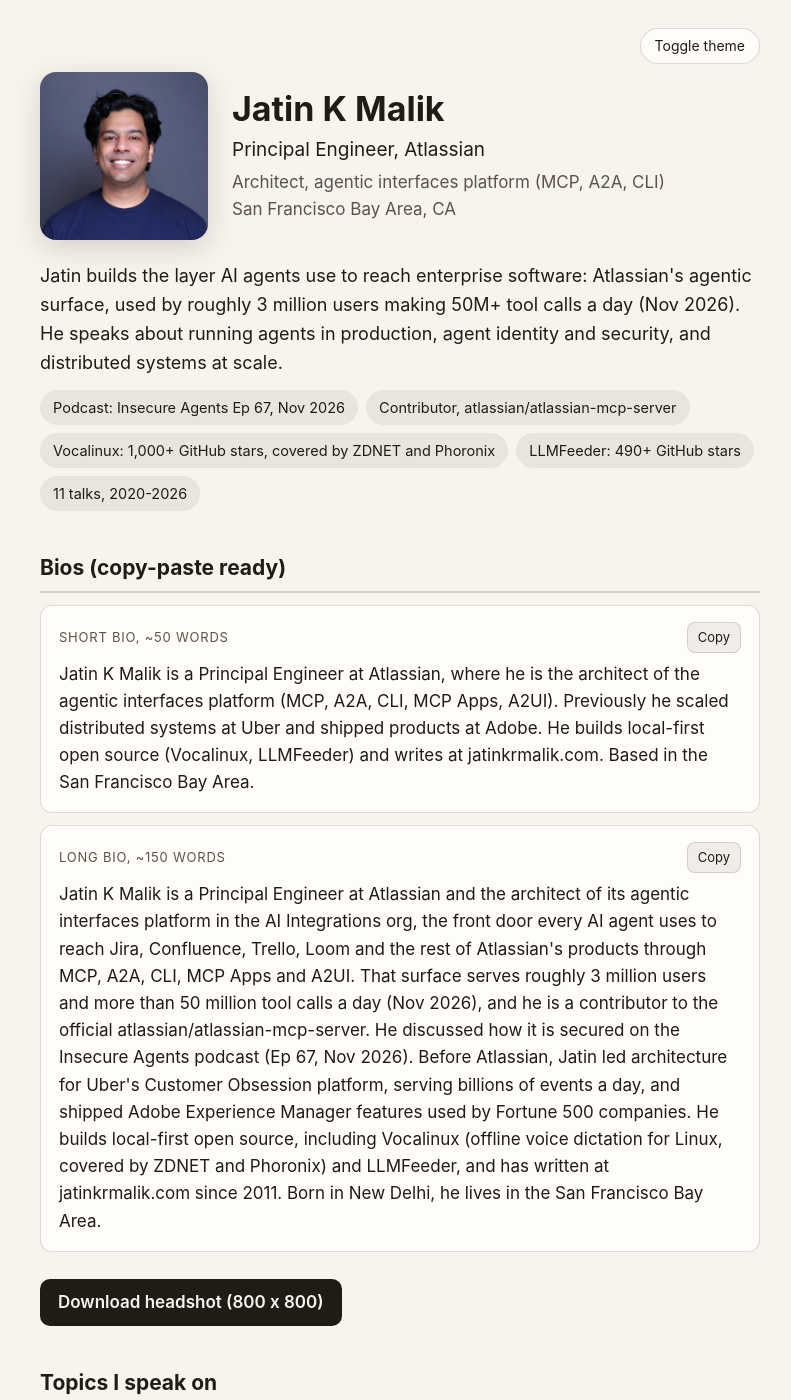
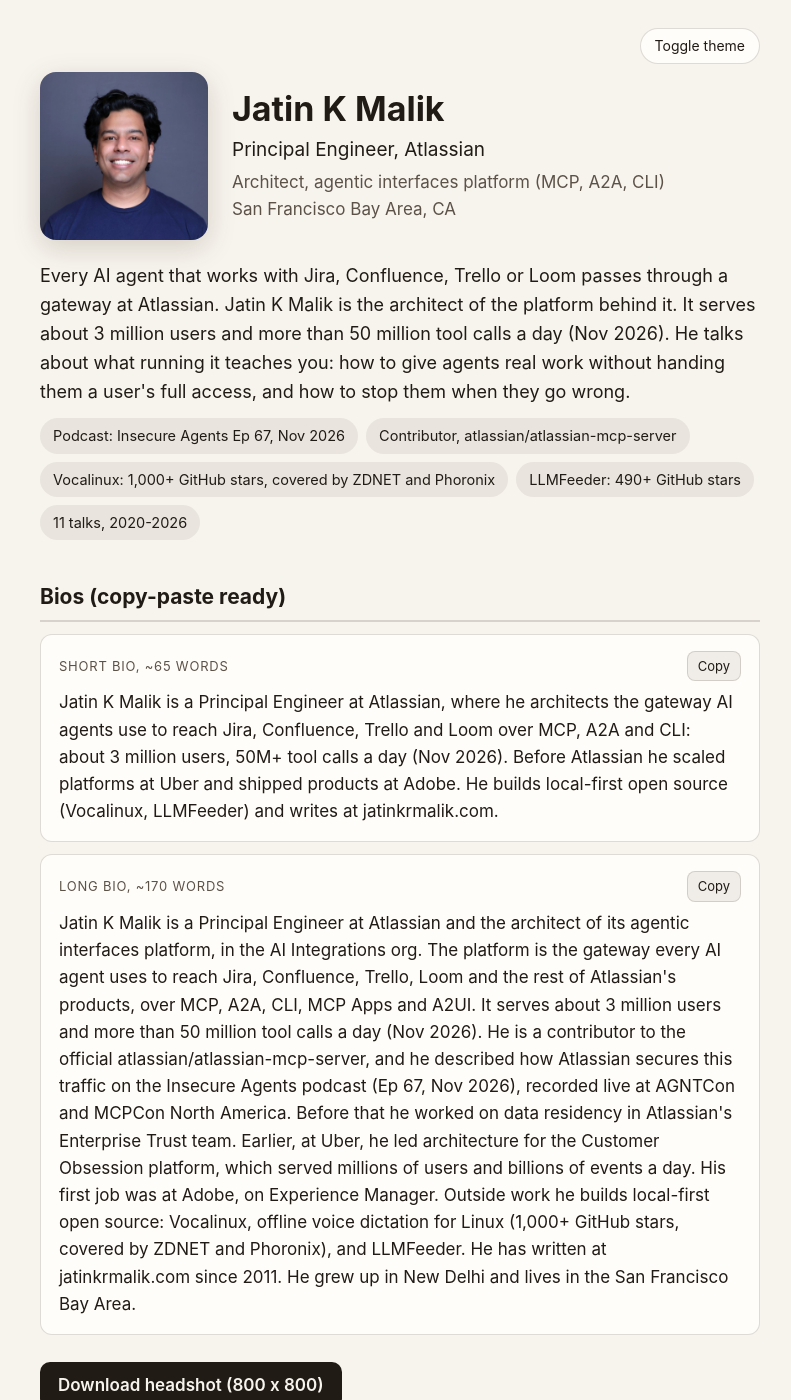
Before and after one commit to jatinkrmalik/j47.in, a Jekyll site: the page kit/index.html, which Jekyll copies as it is, in a window 1280 px wide and 1400 px high. Shown: the whole window, without its empty margins (240-1031 px from the left). Built offline with Jekyll 4.4.1, drawn with Linux system fonts in a browser that asks for light colours.

Commit message:
Kit: sharper pitch and bios
Lead with the gateway framing and the scale (about 3M users, 50M+
tool calls a day, Nov 2026) instead of a job summary. New pitch,
short bio (~65 words) and long bio (~170 words); meta, OG and Twitter
descriptions now use the new one-line description.

```diff
--- a/kit/index.html
+++ b/kit/index.html
@@ -4,17 +4,17 @@
   <meta charset="utf-8">
   <meta name="viewport" content="width=device-width, initial-scale=1, viewport-fit=cover">
   <meta name="color-scheme" content="light dark">
-  <meta name="description" content="Speaker media kit for Jatin K Malik, Principal Engineer at Atlassian: bios, headshot, talk topics, past talks and contact.">
+  <meta name="description" content="Principal Engineer at Atlassian. Jatin K Malik architects the gateway every AI agent uses to reach Jira, Confluence, Trello and Loom: about 3 million users and 50M+ tool calls a day, as of Nov 2026. Speaker media kit: bios, headshot, talk topics, past talks and contact.">
   <link rel="icon" href="data:,">
   <title>Jatin K Malik - Speaker Media Kit</title>
   <meta property="og:title" content="Jatin K Malik - Speaker Media Kit">
-  <meta property="og:description" content="Bios, headshot, talk topics and past talks for Jatin K Malik, Principal Engineer at Atlassian, architect of its agentic interfaces platform.">
+  <meta property="og:description" content="Principal Engineer at Atlassian. Jatin K Malik architects the gateway every AI agent uses to reach Jira, Confluence, Trello and Loom: about 3 million users and 50M+ tool calls a day, as of Nov 2026. Bios, headshot, talk topics and past talks.">
   <meta property="og:image" content="https://j47.in/kit/headshot.jpg">
   <meta property="og:url" content="https://j47.in/kit/">
   <meta property="og:type" content="profile">
   <meta name="twitter:card" content="summary">
   <meta name="twitter:title" content="Jatin K Malik - Speaker Media Kit">
-  <meta name="twitter:description" content="Bios, headshot, talk topics and past talks. Principal Engineer at Atlassian, agentic interfaces platform architect.">
+  <meta name="twitter:description" content="Principal Engineer at Atlassian. Jatin K Malik architects the gateway every AI agent uses to reach Jira, Confluence, Trello and Loom: about 3 million users and 50M+ tool calls a day, as of Nov 2026.">
   <meta name="twitter:image" content="https://j47.in/kit/headshot.jpg">
   <script>
     (function () {
@@ -128,7 +128,7 @@
       </div>
     </header>
 
-    <p class="pitch">Jatin builds the layer AI agents use to reach enterprise software: Atlassian's agentic surface, used by roughly 3 million users making 50M+ tool calls a day (Nov 2026). He speaks about running agents in production, agent identity and security, and distributed systems at scale.</p>
+    <p class="pitch">Every AI agent that works with Jira, Confluence, Trello or Loom passes through a gateway at Atlassian. Jatin K Malik is the architect of the platform behind it. It serves about 3 million users and more than 50 million tool calls a day (Nov 2026). He talks about what running it teaches you: how to give agents real work without handing them a user's full access, and how to stop them when they go wrong.</p>
 
     <ul class="proof">
       <li>Podcast: Insecure Agents Ep 67, Nov 2026</li>
@@ -141,13 +141,13 @@
     <h2>Bios (copy-paste ready)</h2>
 
     <div class="card">
-      <div class="card-head"><span>Short bio, ~50 words</span><button class="copy" type="button" data-copy="bio-short">Copy</button></div>
-      <p id="bio-short">Jatin K Malik is a Principal Engineer at Atlassian, where he is the architect of the agentic interfaces platform (MCP, A2A, CLI, MCP Apps, A2UI). Previously he scaled distributed systems at Uber and shipped products at Adobe. He builds local-first open source (Vocalinux, LLMFeeder) and writes at jatinkrmalik.com. Based in the San Francisco Bay Area.</p>
+      <div class="card-head"><span>Short bio, ~65 words</span><button class="copy" type="button" data-copy="bio-short">Copy</button></div>
+      <p id="bio-short">Jatin K Malik is a Principal Engineer at Atlassian, where he architects the gateway AI agents use to reach Jira, Confluence, Trello and Loom over MCP, A2A and CLI: about 3 million users, 50M+ tool calls a day (Nov 2026). Before Atlassian he scaled platforms at Uber and shipped products at Adobe. He builds local-first open source (Vocalinux, LLMFeeder) and writes at jatinkrmalik.com.</p>
     </div>
 
     <div class="card">
-      <div class="card-head"><span>Long bio, ~150 words</span><button class="copy" type="button" data-copy="bio-long">Copy</button></div>
-      <p id="bio-long">Jatin K Malik is a Principal Engineer at Atlassian and the architect of its agentic interfaces platform in the AI Integrations org, the front door every AI agent uses to reach Jira, Confluence, Trello, Loom and the rest of Atlassian's products through MCP, A2A, CLI, MCP Apps and A2UI. That surface serves roughly 3 million users and more than 50 million tool calls a day (Nov 2026), and he is a contributor to the official atlassian/atlassian-mcp-server. He discussed how it is secured on the Insecure Agents podcast (Ep 67, Nov 2026). Before Atlassian, Jatin led architecture for Uber's Customer Obsession platform, serving billions of events a day, and shipped Adobe Experience Manager features used by Fortune 500 companies. He builds local-first open source, including Vocalinux (offline voice dictation for Linux, covered by ZDNET and Phoronix) and LLMFeeder, and has written at jatinkrmalik.com since 2011. Born in New Delhi, he lives in the San Francisco Bay Area.</p>
+      <div class="card-head"><span>Long bio, ~170 words</span><button class="copy" type="button" data-copy="bio-long">Copy</button></div>
+      <p id="bio-long">Jatin K Malik is a Principal Engineer at Atlassian and the architect of its agentic interfaces platform, in the AI Integrations org. The platform is the gateway every AI agent uses to reach Jira, Confluence, Trello, Loom and the rest of Atlassian's products, over MCP, A2A, CLI, MCP Apps and A2UI. It serves about 3 million users and more than 50 million tool calls a day (Nov 2026). He is a contributor to the official atlassian/atlassian-mcp-server, and he described how Atlassian secures this traffic on the Insecure Agents podcast (Ep 67, Nov 2026), recorded live at AGNTCon and MCPCon North America. Before that he worked on data residency in Atlassian's Enterprise Trust team. Earlier, at Uber, he led architecture for the Customer Obsession platform, which served millions of users and billions of events a day. His first job was at Adobe, on Experience Manager. Outside work he builds local-first open source: Vocalinux, offline voice dictation for Linux (1,000+ GitHub stars, covered by ZDNET and Phoronix), and LLMFeeder. He has written at jatinkrmalik.com since 2011. He grew up in New Delhi and lives in the San Francisco Bay Area.</p>
     </div>
 
     <p><a class="btn" href="headshot.jpg" download>Download headshot (800 x 800)</a></p>
```
